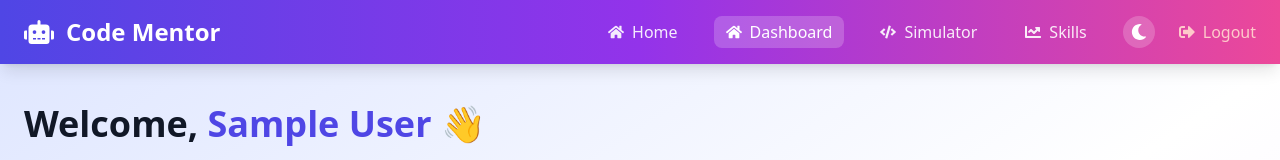
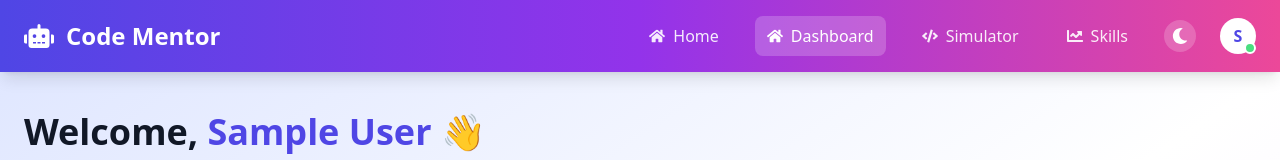
Before and after one commit to madupojumounika/code-mentor, a React (Create React App) app in the folder frontend/: page /dashboard in a window 1280 px wide. Shown: the top 160 px of the page. Built offline with nearby package versions, Linux system fonts and the light colour scheme; no server answers; sample sign-in values are in the browser's storage.

Commit message:
Update logic

```diff
--- a/frontend/src/components/DashboardNavbar.jsx
+++ b/frontend/src/components/DashboardNavbar.jsx
@@ -1,20 +1,26 @@
 import { NavLink, useNavigate } from "react-router-dom";
 import { useAuth } from "../context/AuthContext";
 import { useTheme } from "../context/ThemeContext";
+import { useState, useRef, useEffect } from "react";
 import {
   FaRobot,
   FaHome,
   FaCode,
   FaChartLine,
-  FaSignOutAlt,
   FaMoon,
   FaSun,
+  FaBars,
+  FaTimes,
 } from "react-icons/fa";
 
 const DashboardNavbar = () => {
-  const { logout } = useAuth();
+  const { user, logout } = useAuth();
   const { theme, toggleTheme } = useTheme();
   const navigate = useNavigate();
+
+  const [openProfile, setOpenProfile] = useState(false);
+  const [mobileMenu, setMobileMenu] = useState(false);
+  const dropdownRef = useRef();
 
   const handleLogout = () => {
     logout();
@@ -22,30 +28,47 @@ const DashboardNavbar = () => {
   };
 
   const linkClass = ({ isActive }) =>
-    `flex items-center gap-2 px-3 py-1 rounded-lg transition
+    `flex items-center gap-2 px-3 py-2 rounded-lg transition whitespace-nowrap
      ${
        isActive
          ? "bg-white/20 text-white"
          : "text-white/90 hover:bg-white/10"
      }`;
 
+  useEffect(() => {
+    const handler = (e) => {
+      if (dropdownRef.current && !dropdownRef.current.contains(e.target)) {
+        setOpenProfile(false);
+      }
+    };
+    document.addEventListener("mousedown", handler);
+    return () => document.removeEventListener("mousedown", handler);
+  }, []);
+
   return (
-    <nav className="
+    <nav
+      className="
       w-full sticky top-0 z-50
       bg-gradient-to-r from-indigo-600 via-purple-600 to-pink-500
       dark:from-gray-900 dark:via-gray-800 dark:to-gray-900
-      shadow-lg transition-colors
-    ">
-      <div className="max-w-7xl mx-auto px-6 py-4 flex justify-between items-center">
+      shadow-lg
+    "
+    >
+      <div className="w-full px-6 py-4 flex justify-between items-center">
 
-        {/* Logo */}
-        <div className="flex items-center gap-3">
+        <div
+          onClick={() => navigate("/")}
+          className="flex items-center gap-3 cursor-pointer"
+        >
           <FaRobot className="text-white text-3xl" />
-          <h1 className="text-2xl font-bold text-white">Code Mentor</h1>
+          <h1 className="text-2xl font-bold text-white whitespace-nowrap">
+            Code Mentor
+          </h1>
         </div>
 
-        {/* Links */}
-        <div className="flex items-center gap-6 text-white font-medium">
+        <div className="flex items-center gap-6">
+
+          <div className="hidden md:flex items-center gap-6 text-white font-medium">
             <NavLink to="/" className={linkClass}>
               <FaHome /> Home
             </NavLink>
@@ -61,23 +84,103 @@ const DashboardNavbar = () => {
             <NavLink to="/skills" className={linkClass}>
               <FaChartLine /> Skills
             </NavLink>
+          </div>
 
-          {/* Theme toggle */}
           <button
             onClick={toggleTheme}
-            className="p-2 rounded-full bg-white/20 hover:bg-white/30 transition"
+            className="p-2 rounded-full bg-white/20 hover:bg-white/30 transition text-white"
           >
             {theme === "dark" ? <FaSun /> : <FaMoon />}
           </button>
 
+          {user && (
+            <div className="relative" ref={dropdownRef}>
+              <button
+                onClick={() => setOpenProfile(!openProfile)}
+                className="relative"
+              >
+
+                {user.profileImage ? (
+                  <img
+                    src={user.profileImage}
+                    alt="profile"
+                    className="w-9 h-9 rounded-full object-cover border-2 border-white"
+                  />
+                ) : (
+                  <div className="w-9 h-9 rounded-full bg-white text-indigo-600 flex items-center justify-center font-bold">
+                    {user.name?.charAt(0).toUpperCase()}
+                  </div>
+                )}
+
+                <span className="absolute bottom-0 right-0 w-3 h-3 bg-green-400 border-2 border-white rounded-full"></span>
+              </button>
+
+              {openProfile && (
+                <div
+                  className="
+                  absolute right-0 mt-3 w-56
+                  bg-white dark:bg-gray-800
+                  rounded-xl shadow-lg
+                  text-gray-800 dark:text-white
+                  p-4
+                "
+                >
+                  <div className="border-b pb-2 mb-3">
+                    <p className="font-semibold">{user.name}</p>
+                    <p className="text-sm text-gray-500 dark:text-gray-400">
+                      {user.email}
+                    </p>
+                  </div>
+
+                  <button
+                    onClick={() => {
+                      navigate("/dashboard");
+                      setOpenProfile(false);
+                    }}
+                    className="block w-full text-left px-2 py-2 rounded hover:bg-gray-100 dark:hover:bg-gray-700"
+                  >
+                    Dashboard
+                  </button>
+
                   <button
                     onClick={handleLogout}
-            className="flex items-center gap-2 text-red-200 hover:text-red-300"
+                    className="block w-full text-left px-2 py-2 mt-2 rounded text-red-500 hover:bg-gray-100 dark:hover:bg-gray-700"
                   >
-            <FaSignOutAlt /> Logout
+                    Logout
+                  </button>
+                </div>
+              )}
+            </div>
+          )}
+
+          <button
+            className="md:hidden text-white text-2xl"
+            onClick={() => setMobileMenu(!mobileMenu)}
+          >
+            {mobileMenu ? <FaTimes /> : <FaBars />}
           </button>
         </div>
       </div>
+
+      {mobileMenu && (
+        <div className="md:hidden px-6 pb-4 space-y-3 text-white font-medium">
+          <NavLink to="/" className={linkClass}>
+            <FaHome /> Home
+          </NavLink>
+
+          <NavLink to="/dashboard" className={linkClass}>
+            <FaHome /> Dashboard
+          </NavLink>
+
+          <NavLink to="/simulator" className={linkClass}>
+            <FaCode /> Simulator
+          </NavLink>
+
+          <NavLink to="/skills" className={linkClass}>
+            <FaChartLine /> Skills
+          </NavLink>
+        </div>
+      )}
     </nav>
   );
 };
```
Also changed, not shown: frontend/tailwind.config.js (line endings or trailing spaces), 2 other files (tests, documents, lock files or other folders). Lines whose indentation alone changed are shown as unchanged.
